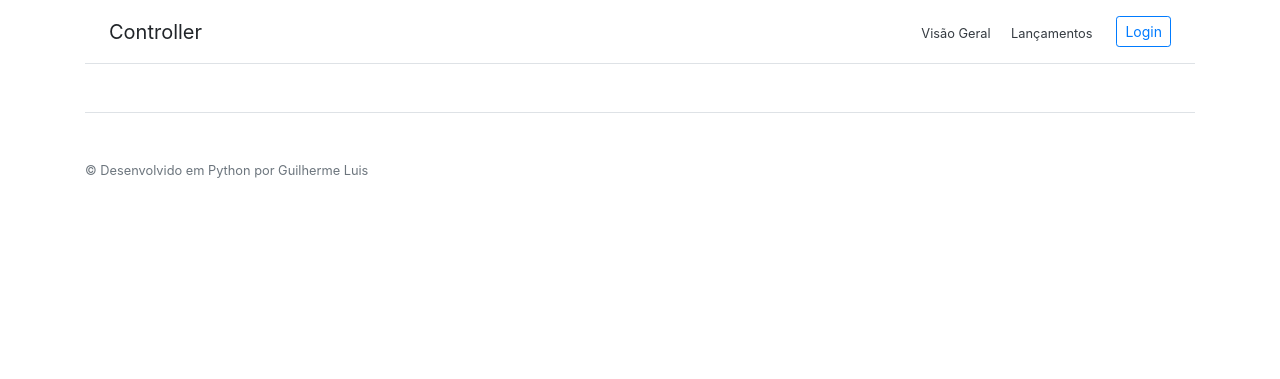
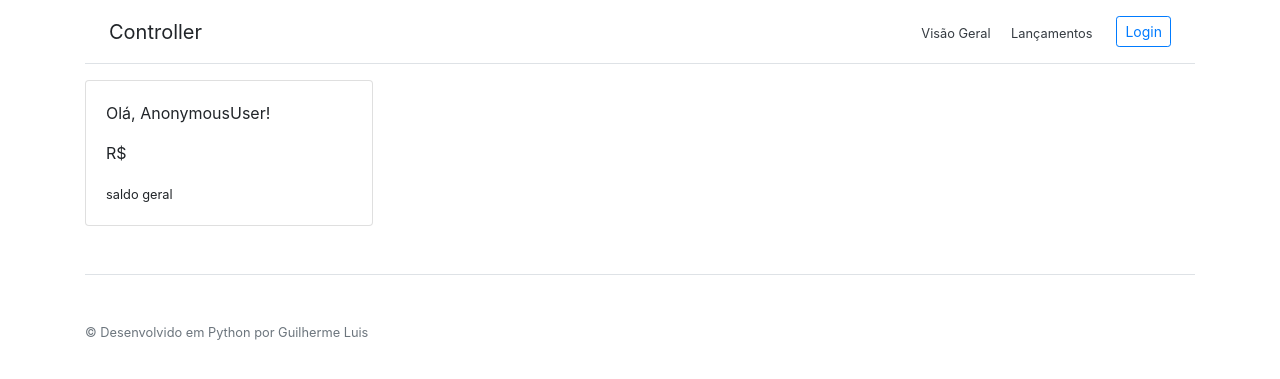
Before and after one commit to guilehm/expense-control-system, a Django app: template core/templates/core/index.html in a window 1280 px wide. Shown: the top 379 px of the page. Run offline with Django 3.2, Linux system fonts and the light colour scheme; the template is opened without the code that fills it, so the values that code supplies are empty; some libraries are stand-ins or nearby versions.

Commit message:
Create card with bank balance

```diff
--- a/controller/settings.py
+++ b/controller/settings.py
@@ -37,6 +37,7 @@ INSTALLED_APPS = [
     'django.contrib.sessions',
     'django.contrib.messages',
     'django.contrib.staticfiles',
+    'django.contrib.humanize',
     'core',
     'bank',
     'transactions',
@@ -108,7 +109,7 @@ AUTH_PASSWORD_VALIDATORS = [
 
 LANGUAGE_CODE = 'en-us'
 
-TIME_ZONE = 'UTC'
+TIME_ZONE = 'Brazil/East'
 
 USE_I18N = True
 
--- a/core/templates/core/index.html
+++ b/core/templates/core/index.html
@@ -1,5 +1,14 @@
 {% extends 'core/base.html' %}
+{% load humanize %}
 
 {% block content %}
-
+<div class="container">
+    <div class="card" style="width: 18rem;">
+        <div class="card-body">
+            <p class="">Olá, {{ request.user }}!</p>
+            <p class="card-text">R$ {{ bank.balance|intcomma }}</p>
+            <span class="small">saldo geral</span>
+        </div>
+    </div>
+</div>
 {% endblock %}
```
Also changed, not shown: core/views.py (+6 -1 lines).
